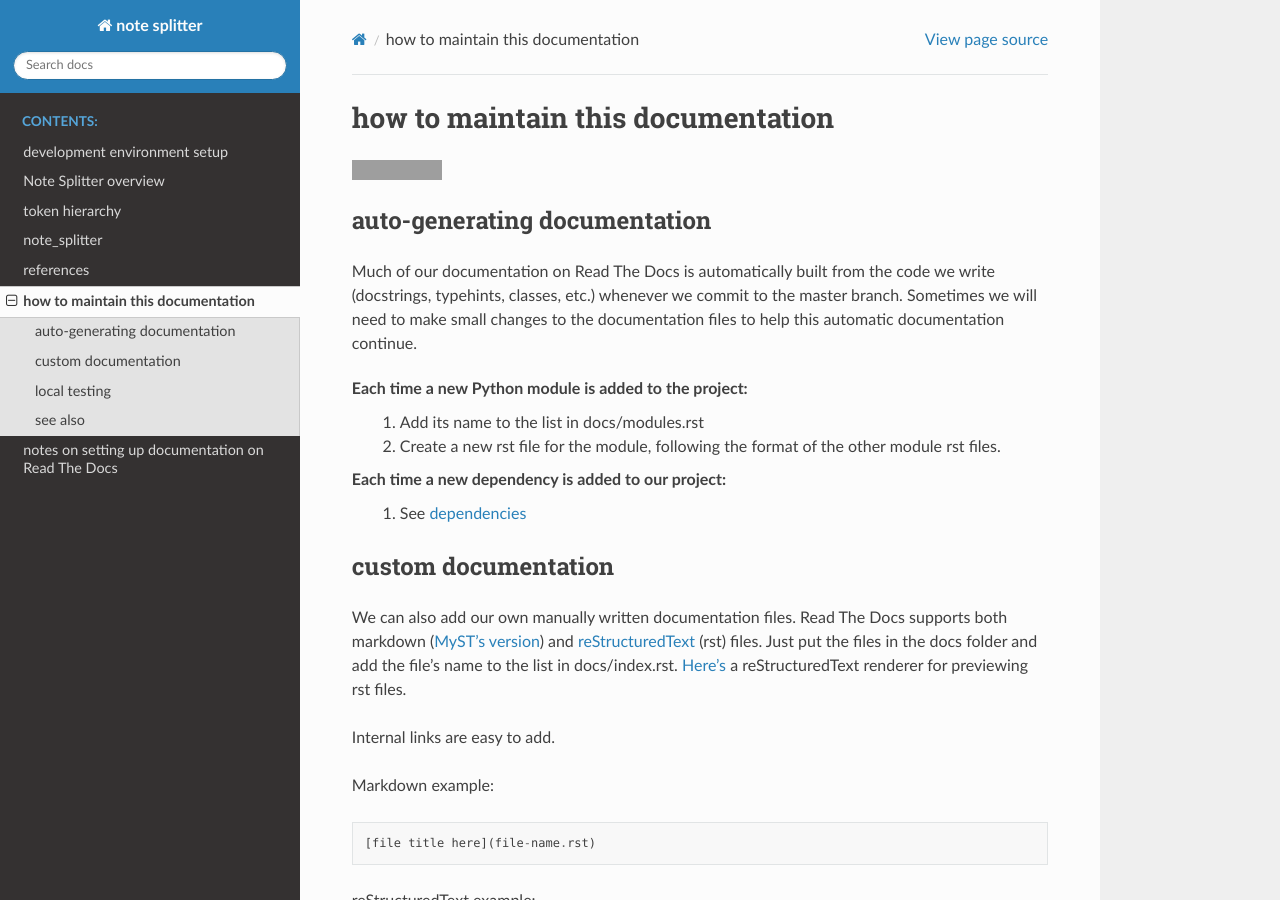
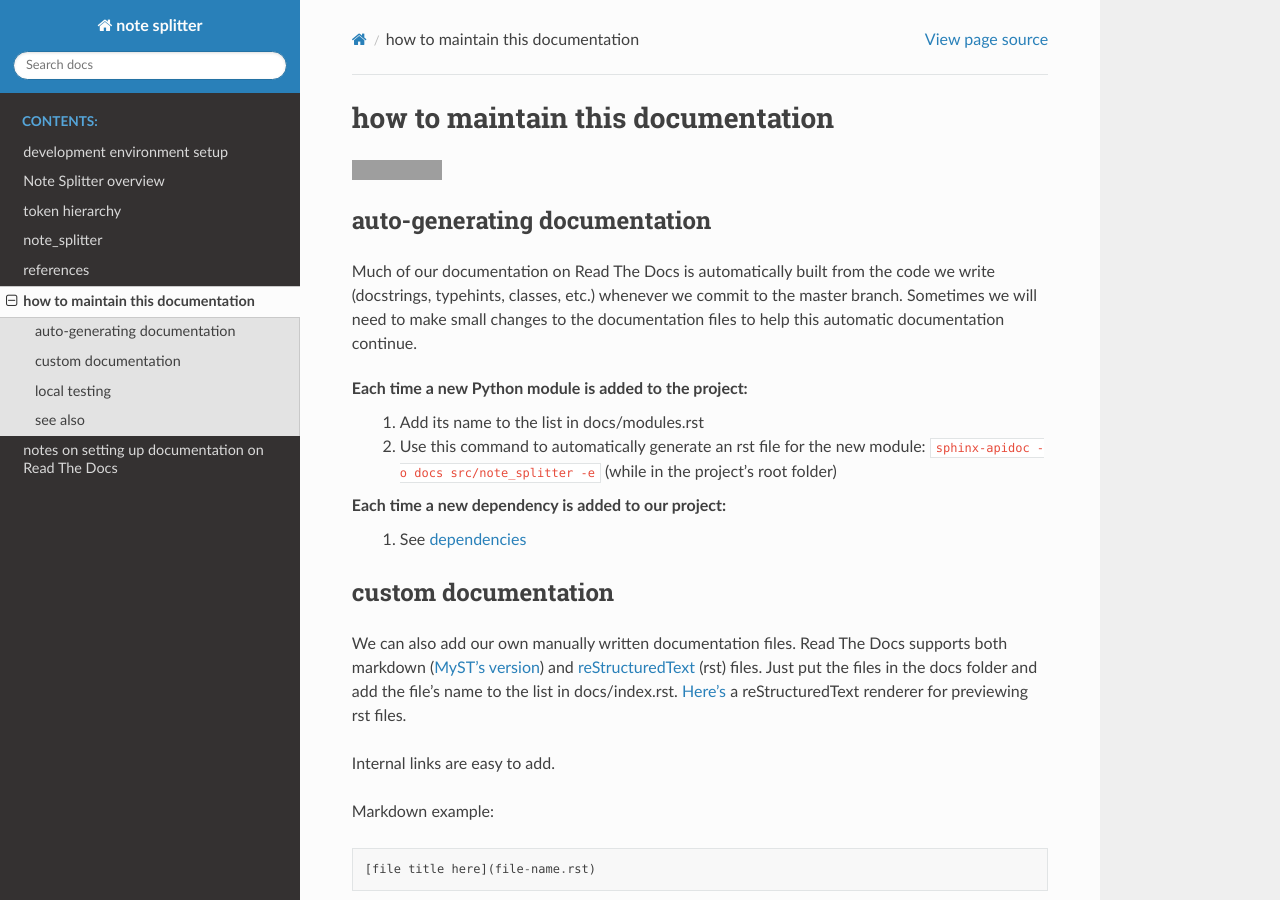
Before and after one commit to wheelercj/note-splitter, a Sphinx documentation site: the page built from docs/how-to-doc.rst, in a window 1280 px wide and 900 px high. Built offline with Sphinx 7.4.7 and the Read the Docs theme 2.0.0, drawn with Linux system fonts in a browser that asks for light colours; grey boxes are pictures that could not be loaded.

Commit message:
Update instructions for generating new rst files

```diff
--- a/docs/how-to-doc.rst
+++ b/docs/how-to-doc.rst
@@ -12,7 +12,7 @@ Much of our documentation on Read The Docs is automatically built from the code
 
 Each time a new Python module is added to the project:
  1. Add its name to the list in docs/modules.rst
- 2. Create a new rst file for the module, following the format of the other module rst files.
+ 2. Use this command to automatically generate an rst file for the new module: ``sphinx-apidoc -o docs src/note_splitter -e`` (while in the project's root folder)
 
 Each time a new dependency is added to our project:
  1. See `dependencies <https://note-splitter.readthedocs.io/en/latest/dev-setup.html#dependencies>`_
```
